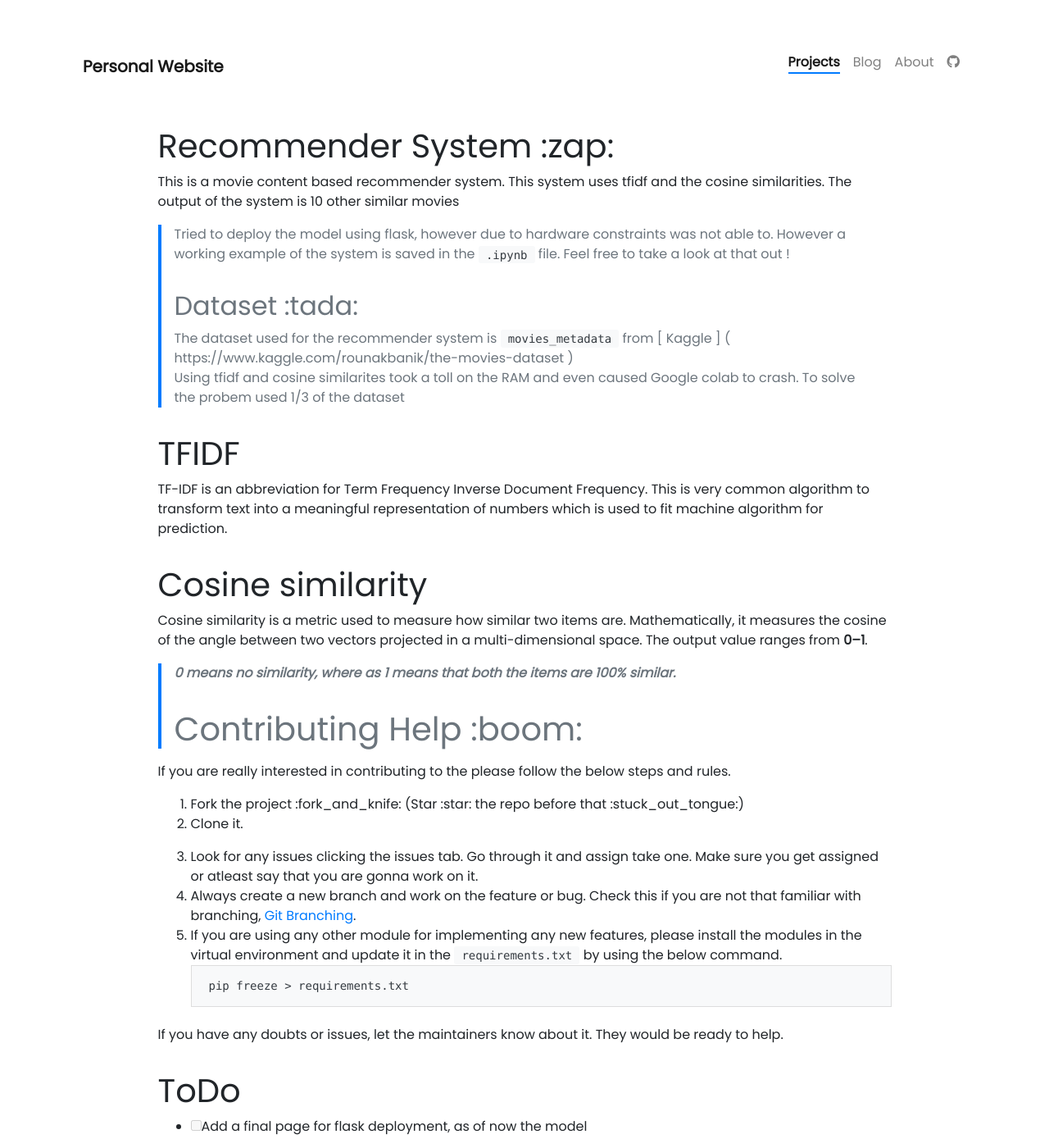
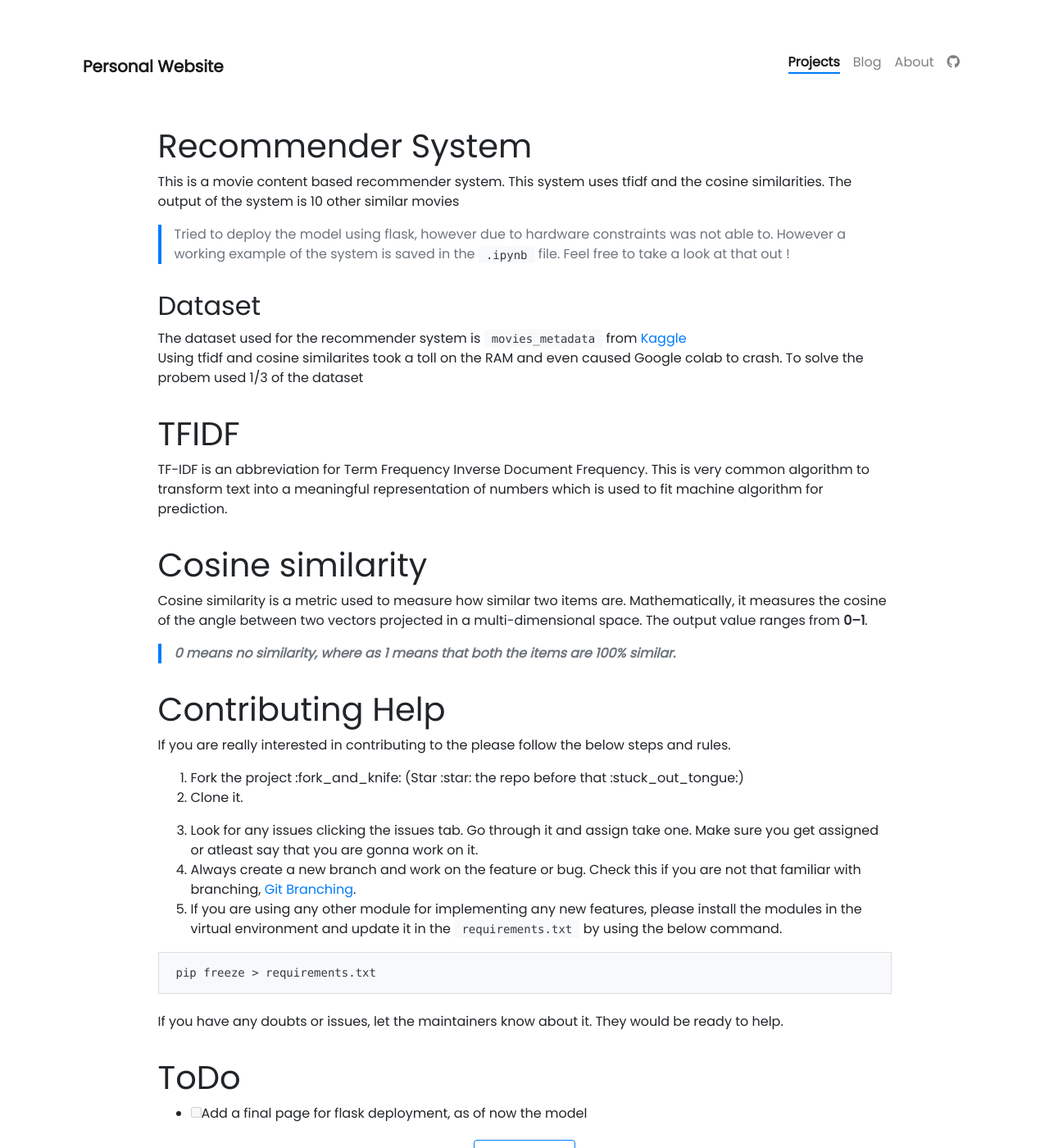
Before and after one commit to SkaarFacee/skaarfacee.github.io, a Jekyll site: the page built from _projects/taket.md, in a window 1280 px wide and 1400 px high. Shown: the whole window at 82% size. Built offline with Jekyll 4.4.1, drawn with Linux system fonts in a browser that asks for light colours; nearby versions of some CDN libraries; part of the change alters nothing that is shown.

Commit message:
new project added

````diff
--- a/_projects/taket.md
+++ b/_projects/taket.md
@@ -1,14 +1,17 @@
 ---
 name: Book Recommender System
 tools: [Machine Learning,skelarn, Flask]
-image: https://i.ibb.co/617j0mX/recommender.jpg
+image: https://i.ibb.co/HGsBxWC/recommender-1.jpg
 description: Machine learning based book recommender system.
 ---
-# Recommender System :zap:
+# Recommender System
 This is a movie content based recommender system. This system uses tfidf and the cosine similarities. The output of the system is 10 other similar movies
+
 > Tried to deploy the model using flask, however due to hardware constraints was not able to. However a working example of the system is saved in the `.ipynb` file. Feel free to take a  look at that out !
-## Dataset  :tada:
-The dataset used for the recommender system is `movies_metadata` from [ Kaggle ] ( https://www.kaggle.com/rounakbanik/the-movies-dataset ) <br>Using tfidf and cosine similarites took a toll on the RAM and even caused  Google colab to crash. To solve the probem used 1/3 of the dataset
+
+## Dataset
+The dataset used for the recommender system is `movies_metadata` from [ Kaggle ]( https://www.kaggle.com/rounakbanik/the-movies-dataset )
+<br>Using tfidf and cosine similarites took a toll on the RAM and even caused  Google colab to crash. To solve the probem used 1/3 of the dataset
 
 # TFIDF
 TF-IDF is an abbreviation for Term Frequency Inverse Document Frequency. This is very common algorithm to transform text into a meaningful representation of numbers which is used to fit machine algorithm for prediction.
@@ -17,7 +20,8 @@ TF-IDF is an abbreviation for Term Frequency Inverse Document Frequency. This is
 Cosine similarity is a metric used to measure how similar two items are. Mathematically, it measures the cosine of the angle between two vectors projected in a multi-dimensional space. The output value ranges from **0–1**.
 
 > **_0 means no similarity, where as 1 means that both the items are 100% similar._**
-# Contributing Help :boom:
+
+# Contributing Help
 
 If you are really interested in contributing to the please follow the below steps and rules.
 1. Fork the project :fork_and_knife: (Star :star: the repo before that :stuck_out_tongue:)
@@ -26,6 +30,7 @@ If you are really interested in contributing to the please follow the below step
 3. Look for any issues clicking the issues tab. Go through it and assign take one. Make sure you get assigned or atleast say that you are gonna work on it.
 5. Always create a new branch and work on the feature or bug. Check this if you are not that familiar with branching, [Git Branching](https://git-scm.com/book/en/v2/Git-Branching-Basic-Branching-and-Merging).
 6. If you are using any other module for implementing any new features, please install the modules in the virtual environment and update it in the `requirements.txt` by using the below command.
+
 ```
 pip freeze > requirements.txt
 ```
@@ -34,3 +39,7 @@ If you have any doubts or issues, let the maintainers know about it. They would
 
 # ToDo
 - [ ] Add a final page for flask deployment, as of now the model
+
+<p class="text-center">
+{% include elements/button.html link="https://github.com/SkaarFacee/Basic_Recommender" text="Github Repo" %}
+</p>
````
